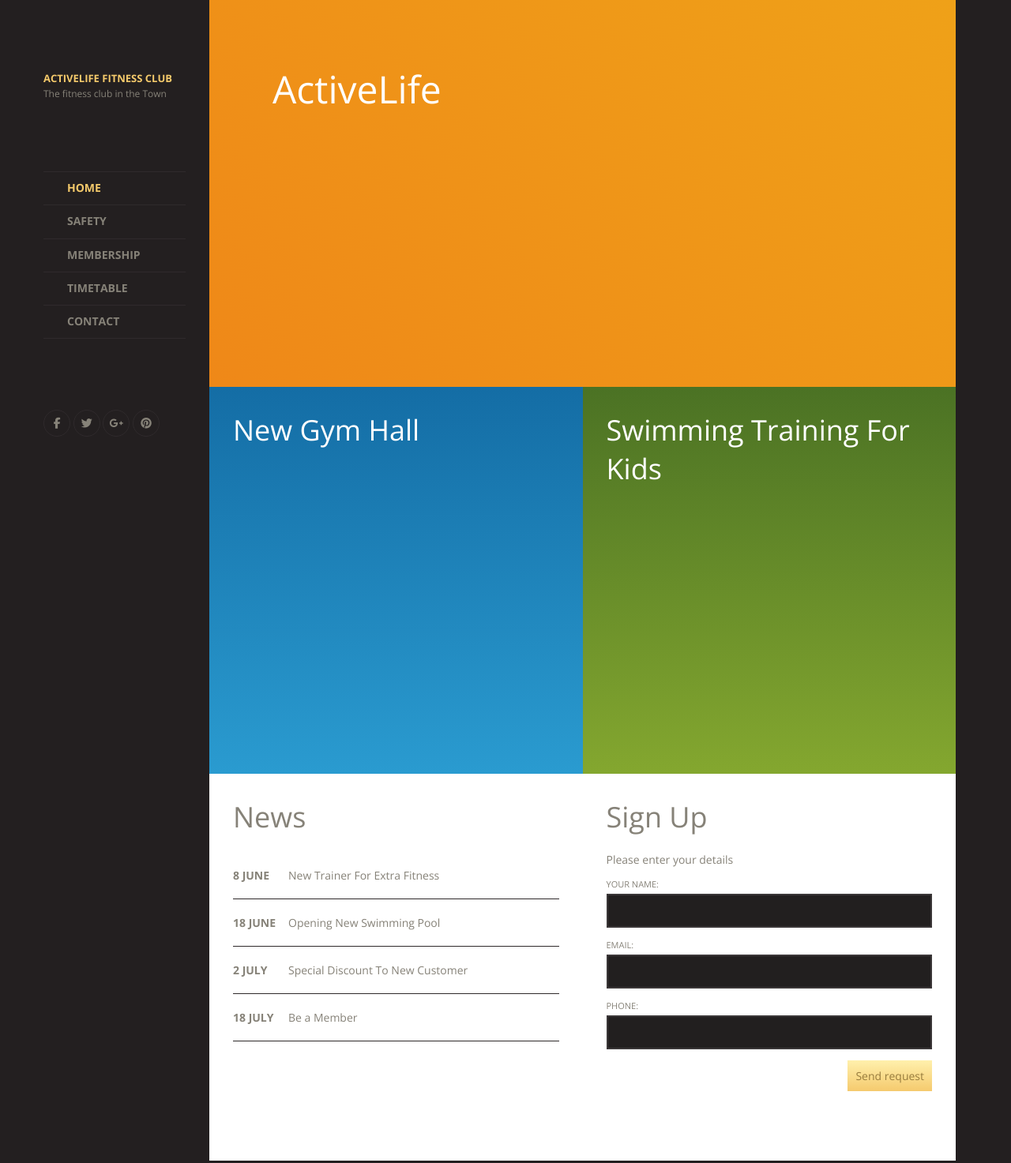
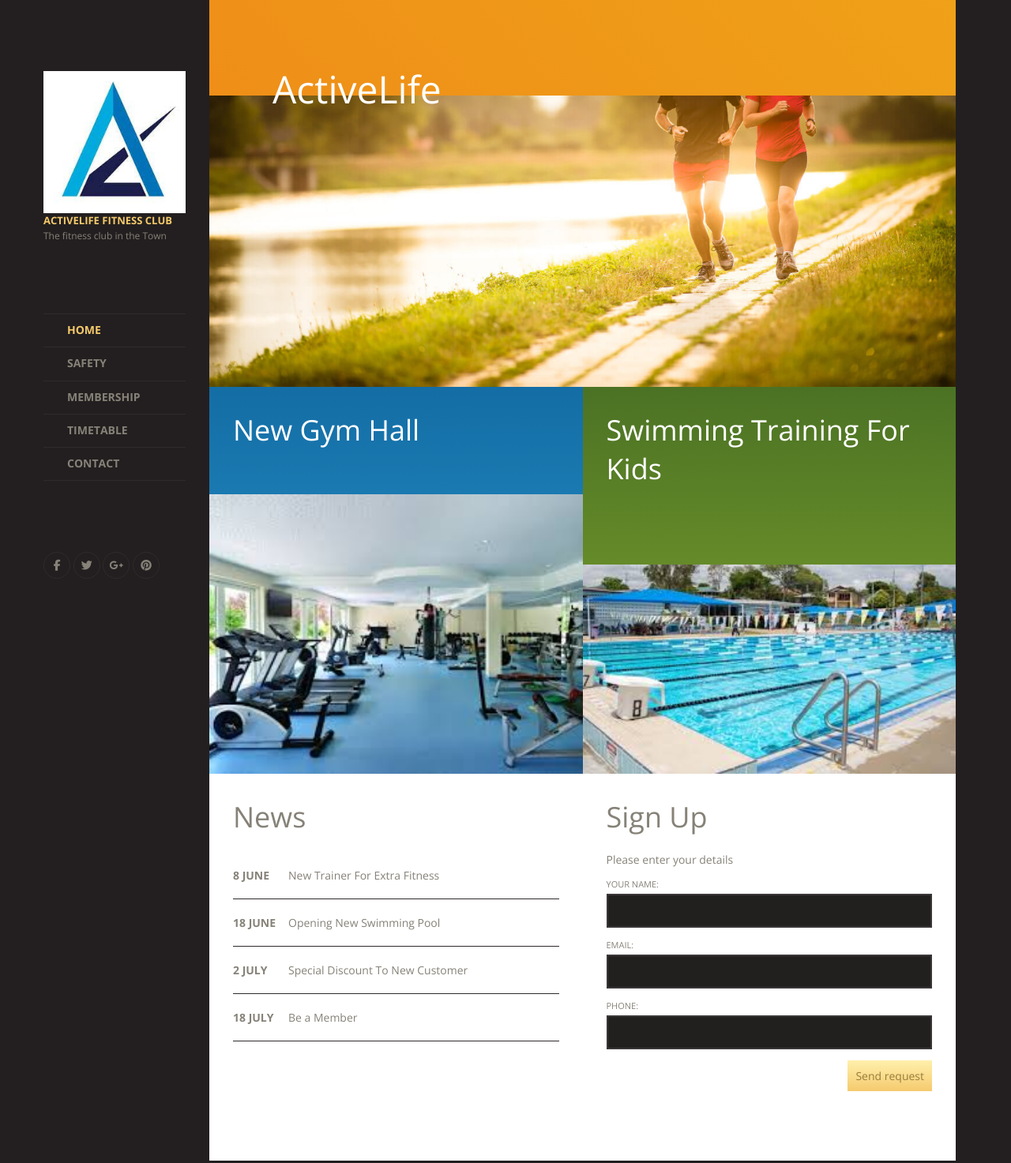
Before and after one commit to rabinregmi327/ActiveLife, a plain HTML site: page index.html in a window 1280 px wide. Shown: the top 1473 px of the page at 79% size. Drawn offline with nearby package versions, Linux system fonts and the light colour scheme; a script that the page names is missing.

Commit message:
Home Page Updated: +Added images +Changed footer text color to white

```diff
--- a/index.html
+++ b/index.html
@@ -29,7 +29,7 @@
 					<div class="col-md-2 header-container">
 						<header class="site-header">
 							<div id="branding">
-								<img src="images/logo_rabin.jpg" alt="" class="logo">
+								<img src="images/atclogo.jpg" alt="" class="logo">
 								<div class="logo-text">
 									<h1 class="site-title"><a href="index.html">ActiveLife Fitness Club</a></h1>
 									<smal class="site-description">The fitness club in the Town</smal>
@@ -63,7 +63,7 @@
 						<main class="main-content">
 							<div class="home-blocks">
 								<div class="hero large-block bg-orange">
-									<img src="dummy/index2.jpg" alt="" class="bg-image">
+									<img src="images/bannerImage.jpg" alt="" class="bg-image">
 									<div class="inner-content">
 										<h1 class="section-title">ActiveLife</h1>
 
@@ -71,12 +71,12 @@
 									</div>
 								</div>
 								<div class="small-block bg-blue">
-									<img src="dummy/index3.jpg" alt="" class="bg-image">
+									<img src="images/gymhall.jpg" alt="" class="bg-image">
 									<h2 class="section-title">New Gym Hall</h2>
 									<a href="#" class="more-link"></a>
 								</div>
 								<div class="small-block bg-green">
-									<img src="dummy/index1.jpg" alt="" class="bg-image">
+									<img src="images/swmmingpoll.jpg" alt="" class="bg-image">
 									<h2 class="section-title">Swimming Training For Kids</h2>
 									<a href="#" class="more-link"></a>
 								</div>
--- a/style.css
+++ b/style.css
@@ -1970,5 +1970,5 @@ figure img {
   font-size: 12px;
   font-size: 0.8571428571em;
   text-align: center;
-  color: #524d4e;
-}
+  color: #faf5f6;
+}
```
Also changed, not shown: images/actlife.jpg (added), images/atclogo.jpg (added), images/bannerImage.jpg (added), images/bannerImageSmall.jpg (added), images/gymhall.jpg (added), images/swmmingpoll.jpg (added).
